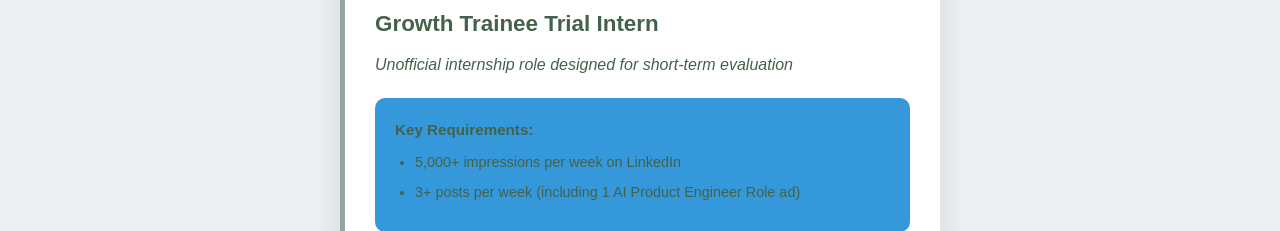
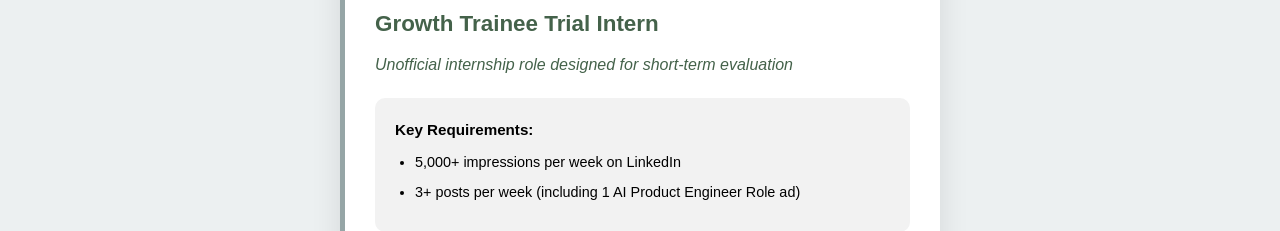
Before and after one commit to ishaandpool/oscarai-website, a plain HTML site: page recruitment.html in a window 1280 px wide. Shown: the part 721-952 px from the top of the page. Drawn offline with Linux system fonts and the light colour scheme.

Commit message:
Add files via upload

```diff
--- a/styles.css
+++ b/styles.css
@@ -415,7 +415,7 @@ p {
 }
 
 .requirements {
-    background: #3498db;
+    background: #f2f2f2;
     padding: 20px;
     border-radius: 10px;
     margin-top: 20px;
@@ -423,7 +423,7 @@ p {
 }
 
 .requirements strong {
-    color: #44624a;
+    color: #000000;
     display: block;
     margin-bottom: 10px;
     font-size: 0.95rem;
@@ -435,7 +435,7 @@ p {
 }
 
 .requirements li {
-    color: #44624a;
+    color: #000000;
     margin-bottom: 8px;
     line-height: 1.5;
     font-size: 0.9rem;
@@ -764,7 +764,7 @@ p {
 
 .price-tiers {
     display: grid;
-    grid-template-columns: repeat(3, 1fr);
+    grid-template-columns: repeat(auto-fit, minmax(300px, 1fr));
     gap: 1.5rem;
     margin-top: 2rem;
 }
```
